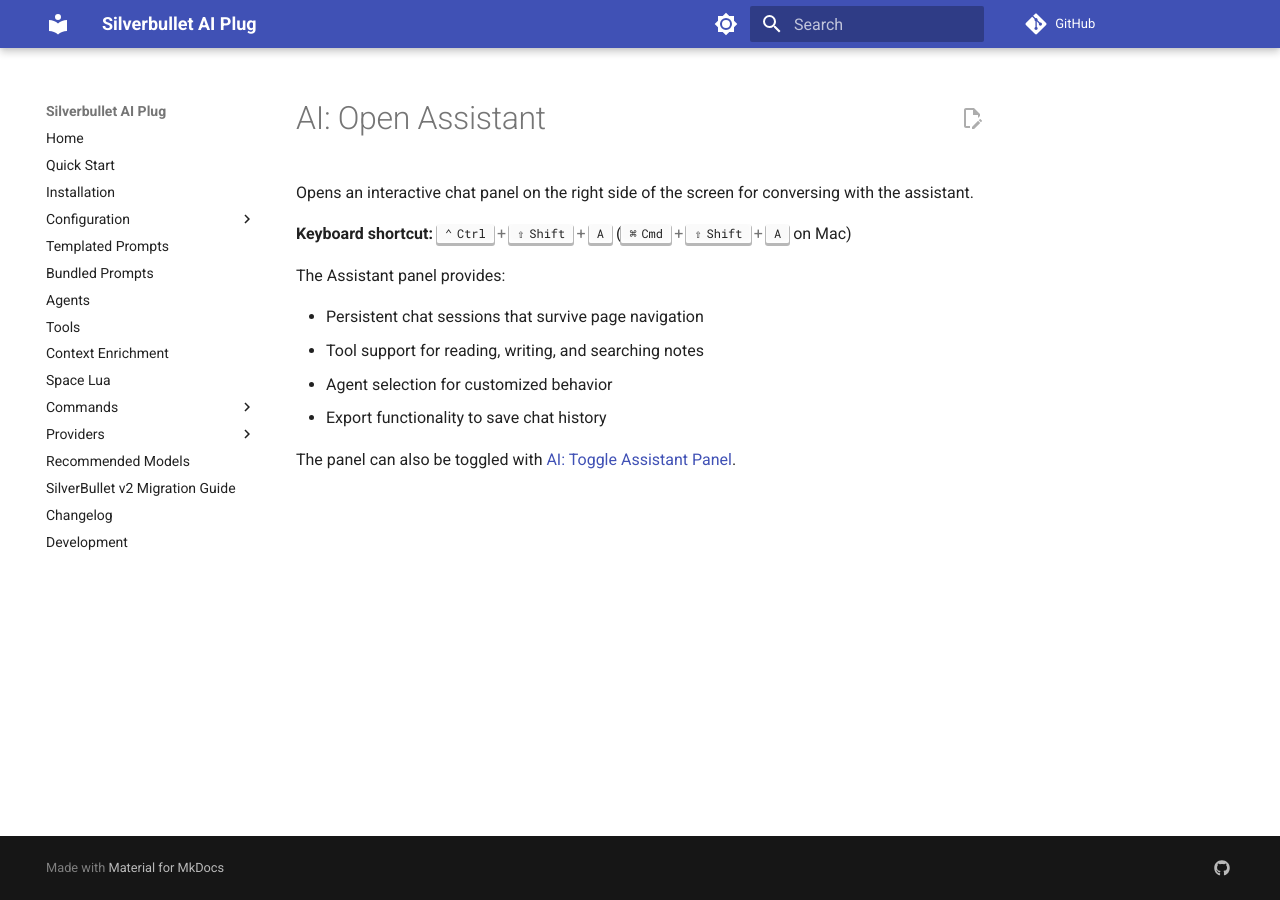
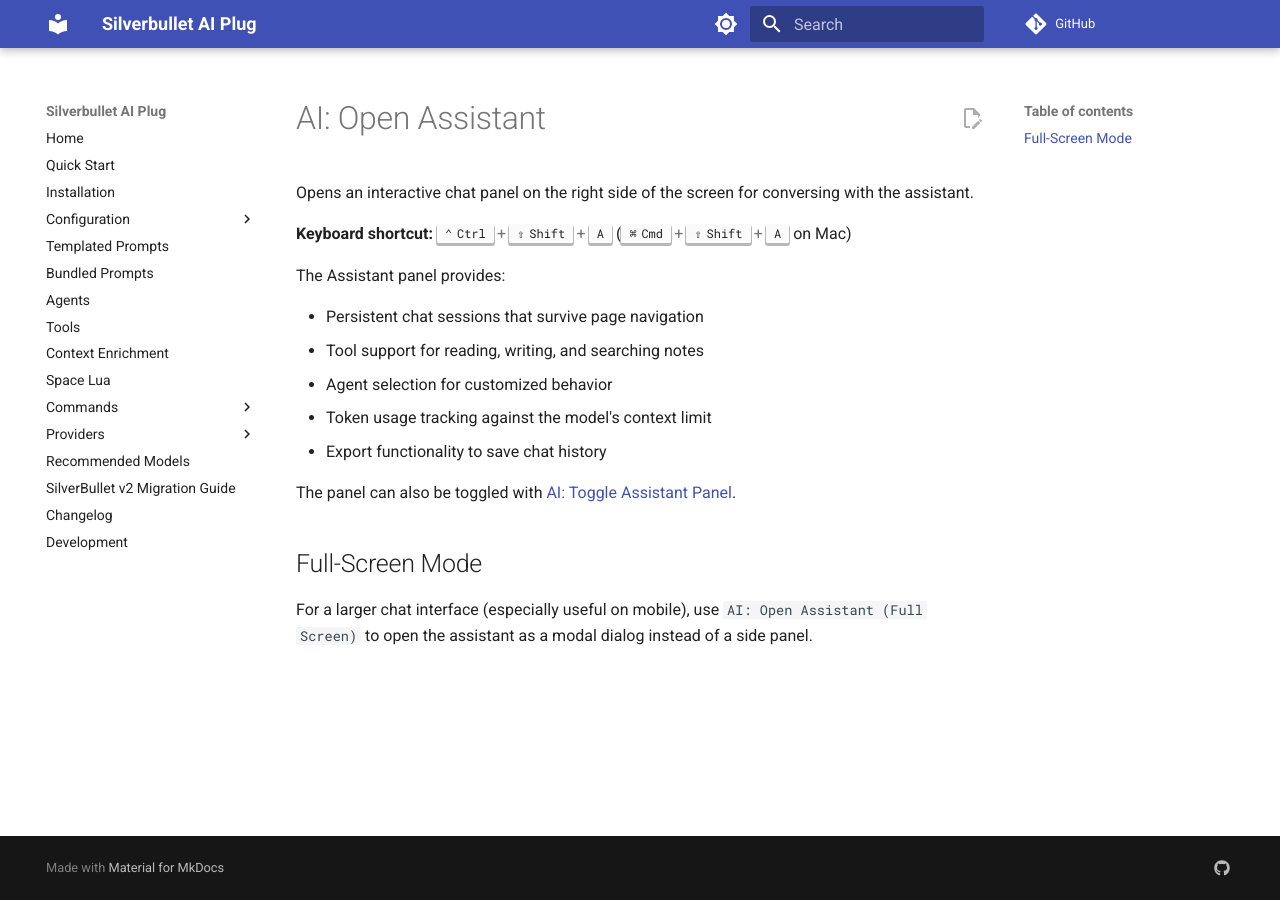
Before and after one commit to justyns/silverbullet-ai, an MkDocs documentation site: the page built from docs/Commands/AI: Open Assistant.md, in a window 1280 px wide. Built offline with MkDocs 1.6.1 and Material for MkDocs 9.7.7, drawn with Linux system fonts in a browser that asks for light colours; comment, search, counter and statistics services are not loaded.

Commit message:
Update docs

```diff
--- a/docs/Commands/AI: Open Assistant.md
+++ b/docs/Commands/AI: Open Assistant.md
@@ -7,6 +7,11 @@
 - Persistent chat sessions that survive page navigation
 - Tool support for reading, writing, and searching notes
 - Agent selection for customized behavior
+- Token usage tracking against the model's context limit
 - Export functionality to save chat history
 
 The panel can also be toggled with [[Commands/AI: Toggle Assistant Panel]].
+
+## Full-Screen Mode
+
+For a larger chat interface (especially useful on mobile), use `AI: Open Assistant (Full Screen)` to open the assistant as a modal dialog instead of a side panel.
```
Also changed, not shown: docs/Changelog.md (+1 -0 lines), docs/Tools.md (+1 -0 lines).
